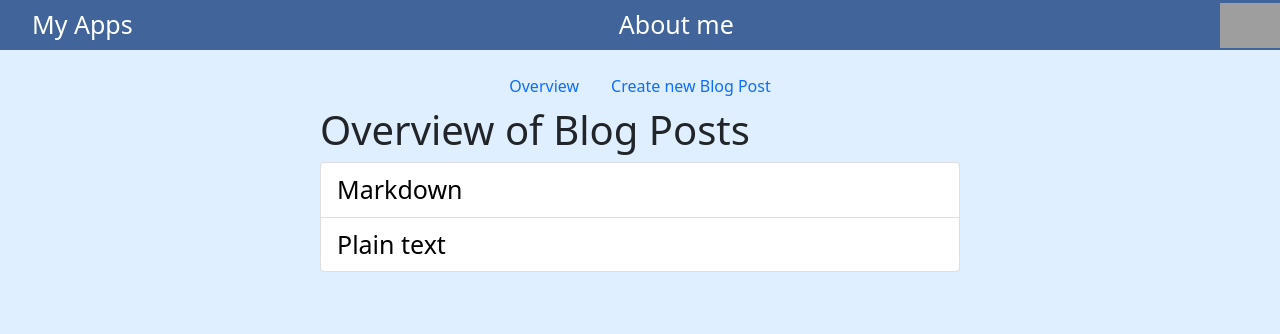
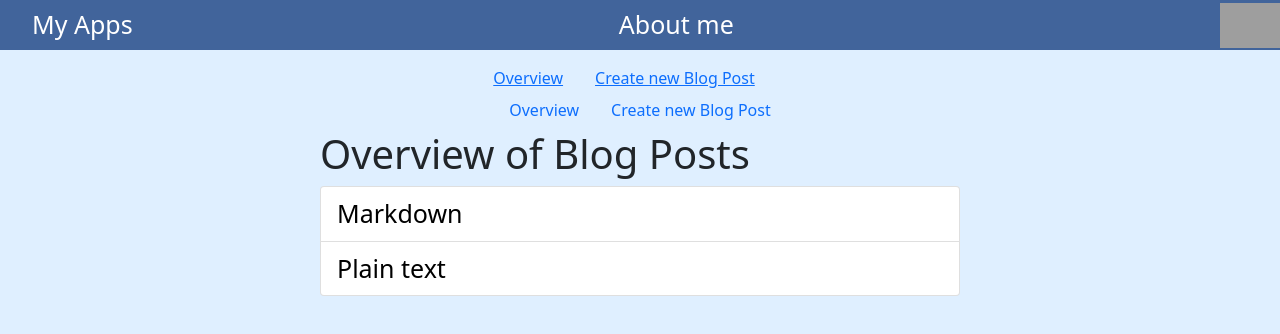
Before and after one commit to Tchomasek/IT-absolvent, a React (Create React App) app: page /blog in a window 1280 px wide. Shown: the top 334 px of the page. Built offline with nearby package versions, Linux system fonts and the light colour scheme; grey boxes are pictures that could not be loaded.

Commit message:
link test 3

```diff
--- a/src/components/blog/Navbar.tsx
+++ b/src/components/blog/Navbar.tsx
@@ -6,7 +6,6 @@ import { Nav } from "react-bootstrap";
 import { Overview } from "./Overview";
 import { useContext } from "react";
 import styled from "styled-components";
-
 export const URL_BASE = "/blog/";
 
 export const Navbar = () => {
@@ -15,9 +14,11 @@ export const Navbar = () => {
     <>
       <Nav className="justify-content-center ">
         <Nav.Item>
+          <Link to={URL_BASE}>Overview</Link>
           <Nav.Link href={URL_BASE}>Overview</Nav.Link>
         </Nav.Item>
         <Nav.Item>
+          <Link to={URL_BASE + "create"}>Create new Blog Post</Link>
           <Nav.Link href={URL_BASE + "create"}>Create new Blog Post</Nav.Link>
         </Nav.Item>
       </Nav>
```
